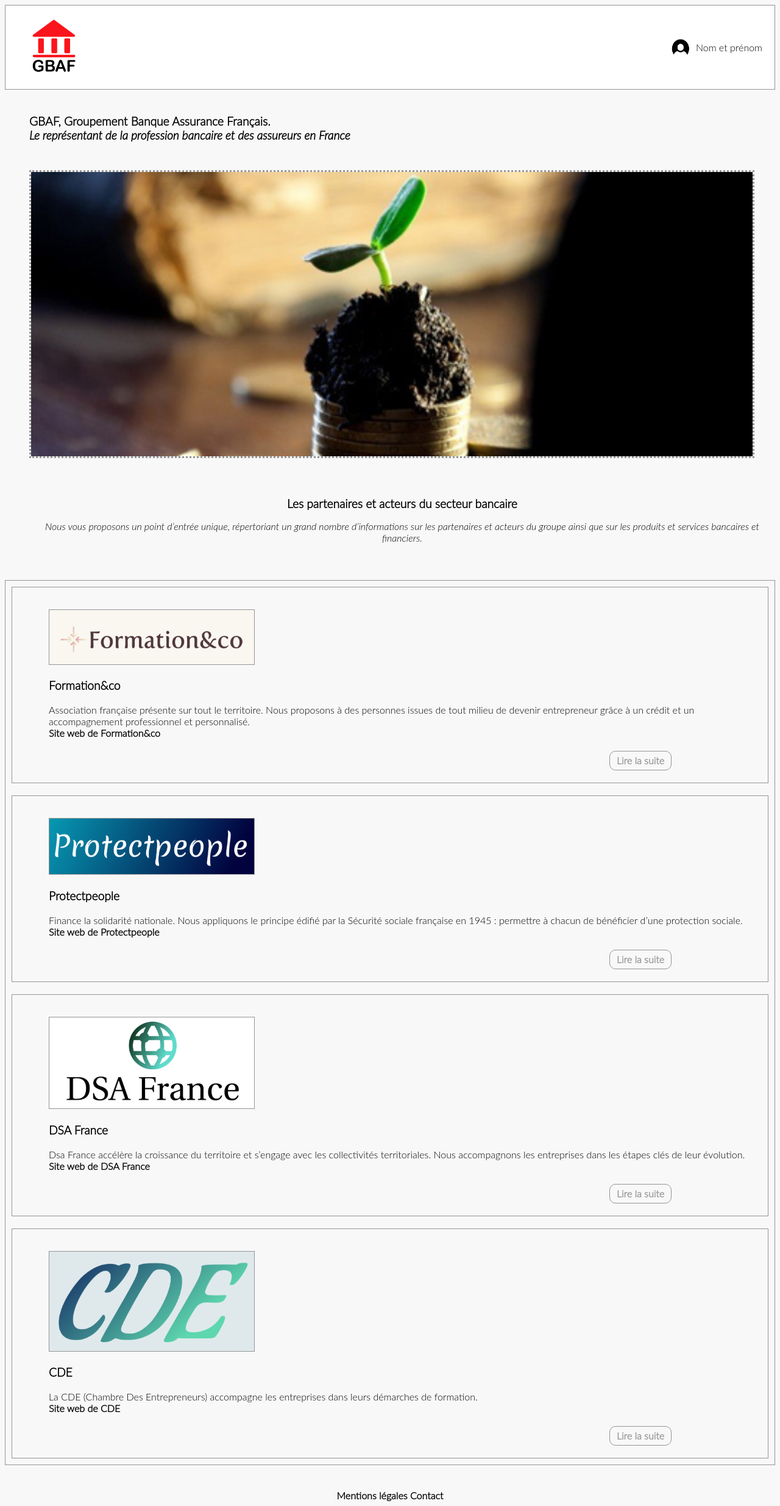
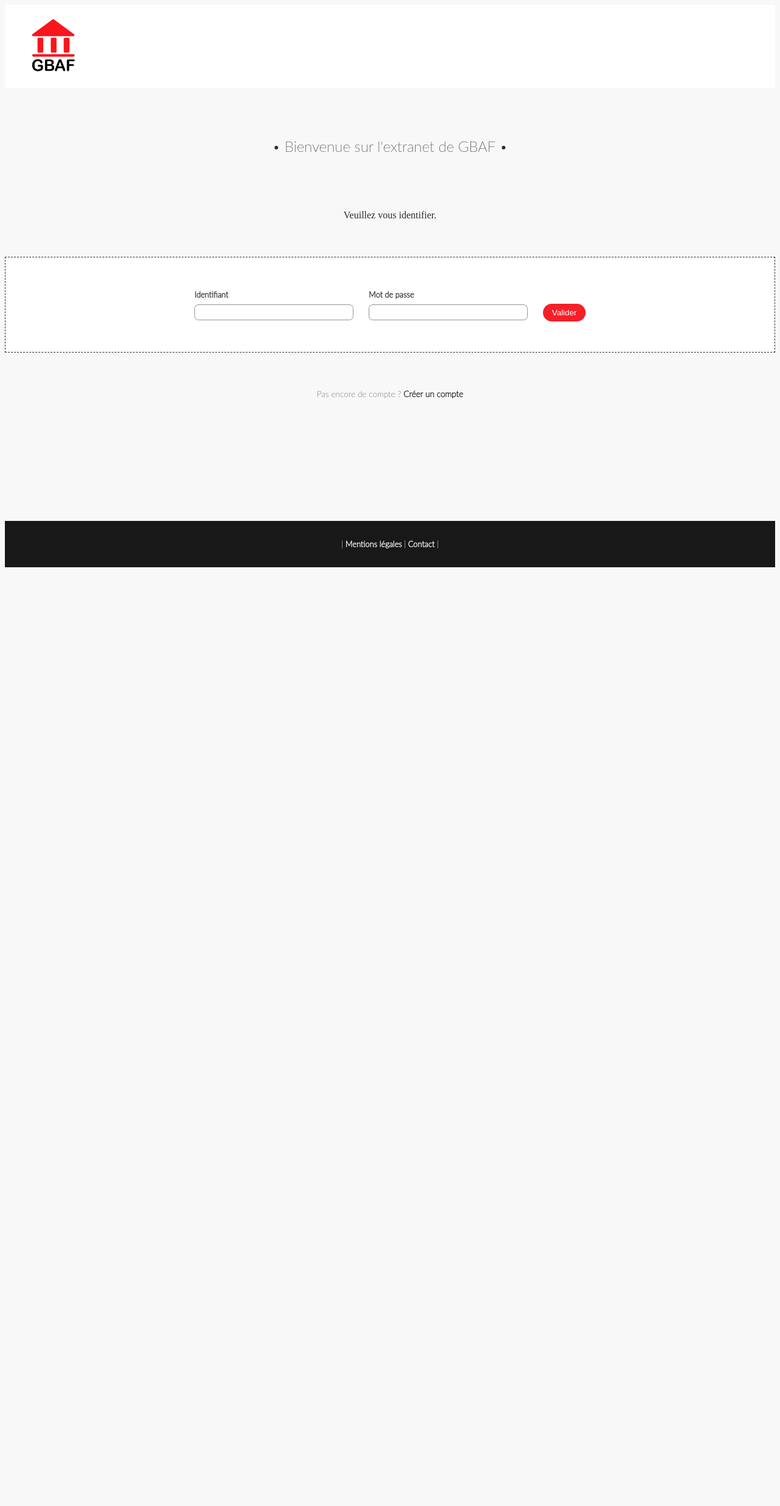
Before and after one commit to anthonykdk/oc_p3, a PHP site: page / in a window 1280 px wide. Shown: the whole page at 61% size. After the commit the page ends 930 px from the top, so only its background shows below. Run offline with PHP 8.4, Linux system fonts and the light colour scheme; some web fonts are replaced.

Commit message:
Finalisation html/css

```diff
--- a/index.html
+++ b/index.html
@@ -5,58 +5,46 @@
 		<link rel="stylesheet" href="style.css" />
 		<title>Extranet de GBAF</title>
 	</head>
-
 <!-- Corps de la page-->
 	<body>
-
 <!-- Header -->
 	<header>
 		<figure>
-			<img id="logo_header" src="images/logo.png" alt="logo de GBAF" />
+			<a href="#"><img id="logo_header" src="images/logo.png" alt="logo de GBAF" /></a>
 		</figure>
-
 		<div id="nom_prenom_utilisateur">
 				<img id="logo_login" src="images/logo_login.png" alt="icone utilisateur">
 				Nom et prénom
 		</div>
 	</header>
-
 <!-- Login -->
-
 		<div id="page_identification">
-
-
 			<div id="login_welcome">
-			Bienvenue sur l'extranet de GBAF <br /> <em>Veuillez vous identifier</em>
+				<div id="welcome_text">• Bienvenue sur l'extranet de GBAF •</div>
+				<div id="pleaselogin_text">Veuillez vous identifier.</div>
 			</div>
 			<br />
-			<div id="conteneur_login">
+			<div id="formulaire_login">
 				<div class="element_username">
-
 					<label for="username_login">Identifiant<br /></label>
 					<input type="text" id="username_login" name="username_login" required
 					minlength="4" maxlength="20" size="25">
 				</div>
-
 				<div class="element_password">
 					<label for="password_login">Mot de passe<br /></label>
 					<input type="password" id="password_login" name="password_login" required
 					minlength="4" maxlength="20" size="25">
 				</div>
-
 				<div class="element_valider">
 					<br /><button>Valider</button>
 				</div>
 			</div>
-			<div id="login_createaccount">
-
-			Pas encore de compte ? <a href="#">Créer un compte</a>
-
-			</div>
 
 
-
-
+			<div id="login_createaccount">
+				Pas encore de compte ? <a href="#">Créer un compte</a>
+			</div>
+<!-- Creation de compte -->
 			<div id="creation_compte">
 				<p>
 					Créer un compte
@@ -64,49 +52,36 @@
 				<label for="name">Nom :</label>
 				<input type="text" id="name" name="name" required
 				minlength="4" maxlength="20" size="20">
-
 				<label for="firstname">Prénom :</label>
 				<input type="text" id="firstname" name="firstname" required
 				minlength="4" maxlength="20" size="20">
-
 				<label for="username">Identifiant :</label>
 				<input type="text" id="username" name="username" required
 				minlength="4" maxlength="20" size="20">
-
 				<label for="password">Mot de passe :</label>
 				<input type="password" id="password" name="password" required
 				minlength="4" maxlength="20" size="20">
-
 				<label for="secretquestion">Question secrète :</label>
 				<input type="text" id="secretquestion" name="secretquestion" required
 				minlength="4" maxlength="20" size="20">
-
 				<label for="answer_secretquestion">Réponse à la question secrète :</label>
 				<input type="text" id="answer_secretquestion" name="answer_secretquestion" required
 				minlength="4" maxlength="20" size="20">
 				<button>Valider</button>
 			</div>
 		</div>
-
-
-
 <!-- Section presentation -->
-
-
-		<div id="contenu_page">
-
+	<div id="contenu_page">
 		<section id="section_presentation">
-			<h1 id="titre_gbaf_subheader">GBAF, Groupement Banque Assurance Français. <br /><em>Le représentant de la profession bancaire et des assureurs en France</em></h1>
+			<h1 id="titre_gbaf">GBAF, Groupement Banque Assurance Français. <br /><em>Le représentant de la profession bancaire et des assureurs en France</em></h1>
 			<figure>
 				<img id="image_presentation" src="images/illustration_500x197.jpg" alt="illustration de presentation" />
 			</figure>
 		</section>
-
 <!-- Section acteurs -->
-
 		<section id="section_acteurs">
 			<h2 id="titre_section_acteurs">Les partenaires et acteurs du secteur bancaire</h2>
-			<p id=description_partenaires_acteurs>
+			<p id="description_partenaires_acteurs">
 				Nous vous proposons un point d’entrée unique, répertoriant un grand nombre d’informations sur les partenaires et acteurs du groupe ainsi que sur les produits et services bancaires et financiers.
 			</p>
 			<div id="conteneur_acteurs">
@@ -120,10 +95,7 @@
 						Nous proposons à des personnes issues de tout milieu de devenir entrepreneur grâce à un crédit et un accompagnement professionnel et personnalisé.
 						<br /><a href="#">Site web de Formation&co</a>
 					</p>
-					<a id="lien_lirelasuite" href="#">
-						Lire la suite
-					</a>
-
+					<a id="lien_lirelasuite" href="#">Lire la suite</a>
 				</div>
 				<div class="bloc_acteur">
 					<figure>
@@ -134,7 +106,6 @@
 						Finance la solidarité nationale.
 						Nous appliquons le principe édifié par la Sécurité sociale française en 1945 : permettre à chacun de bénéficier d’une protection sociale. <br />
 						<a href="#">Site web de Protectpeople</a>
-					</p>
 					</p>
 					<a id="lien_lirelasuite" href="#">
 					<div class="lirelasuite">
@@ -175,13 +146,11 @@
 				</div>
 			</div>
 		</section>
-		</div>
+	</div>
 
 <!-- Pied de page -->
 		<section id="section_footer">
-			<a href="#">Mentions l&eacute;gales</a>
-			<a href="#">Contact</a>
+			| <a href="#">Mentions légales</a> | <a href="#">Contact</a> |
 		</section>
 	</body>
 </html>
-<!-- Fin -->
--- a/style.css
+++ b/style.css
@@ -8,7 +10,21 @@ font-weight: normal;
 font-style: normal;
 }
 
-/* Elements principaux */
+@font-face {
+font-family: 'lato thin';
+src: url('fonts/Lato-Thin.ttf');
+font-weight: normal;
+font-style: normal;
+}
+
+@font-face {
+font-family: 'lato lightitalic';
+src: url('fonts/Lato-LightItalic.ttf');
+font-weight: normal;
+font-style: normal;
+}
+
+/* ELEMENTS PRINCIPAUX */
 
 body {
 	background-color: #F8F8F8;
@@ -27,20 +43,17 @@ h1, h2, h3 {
 a {
 	text-decoration: none;
 	color: black;
-	font-weight: 600;
+	font-weight: 700;
 }
 
-/* --- Partie header --- */
+/* HEADER */
 
 header {
 	display: flex;
 	flex-direction: row;
 	justify-content: space-between;
 	background-color: white;
-	border: 1px solid #959595;
 }
-
-/* Logo GBAF */
 
 #logo_header {
 	width: 80px;
@@ -49,18 +62,20 @@ header {
 	margin-bottom: auto;
 }
 
-/* Tout ce qui est de l'identification */
+/* IDENTIFICATION */
 
 #page_identification {
-	display: none;
+	display: block;
 }
 
-/* Une fois identifie(e) */
-
 #nom_prenom_utilisateur {
-	display: flex;
+	display: none;
 	align-items: center;
 	margin-right: 20px;
+}
+
+#contenu_page {
+	display: none;
 }
 
 #logo_login {
@@ -69,24 +84,23 @@ header {
 	margin-right: 10px;
 }
 
-#contenu_page {
-	display: block;
-}
+/* Identification - Premiere page */
 
-/* Login utilisateur sur premiere page */
-
-#conteneur_login {
+#formulaire_login {
 	display: flex;
+	flex-direction: row;
 	justify-content: center;
-	border: 1px dotted #959595;
 	margin-left: auto;
 	margin-right: auto;
-	padding: 20px;
-	background: #FFFFFF;
+	padding: 50px;
+	background-color: white;
+	border: 1px dashed #2C2C2C;
 }
 
 label {
-	font-size: 0.85em;
+	font-size: 0.8em;
+	font-weight: 600;
+	color: #2C2C2C;
 }
 
 #login_welcome, #login_createaccount {
@@ -94,25 +108,68 @@ label {
 }
 
 #login_welcome {
-	margin-top: 150px;
-	margin-bottom: 20px;
+	margin-top: 80px;
+	margin-bottom: 40px;
+	color: #2C2C2C;
+}
+
+#welcome_text {
+	font-size: 1.5em;
+	font-family: lato thin;
+}
+
+#pleaselogin_text {
+	margin-top: 90px;
+	margin-bottom: 1px;
+	font-family: lato lightitalic;
+	font-weight: 500;
+}
+
+#username_login {
+	margin-right: 25px;
+	margin-top: 8px;
+	font-size: 1em;
+}
+
+#password_login {
+	margin-top: 8px;
+	font-size: 1em;
+}
+
+.element_valider button {
+	margin-left: 25px;
+	margin-top: 7px;
+	padding: 6px;
+	background-color: #f51f28;
+	border: 1px dotted #f51f28;
+	border-radius: 20px;
+	width: 70px;
+	color: white;
+}
+
+input {
+	border: 1px dotted #2C2C2C;
+	border-radius: 7px;
+	padding: 3px;
 }
 
 #login_createaccount {
-	margin-top: 50px;
+	font-family: lato thin;
+	margin-top: 60px;
 	margin-bottom: 200px;
 	font-size: 0.85em;
+	color: #2C2C2C;
 }
 
-/* Partie creation de compte */
+/* CREATION DE COMPTE */
 
 #creation_compte {
 	display: none;
 }
 
-/* --- Partie presentation sur index.html --- */
+/* INDEX.HTML - SECTION PRESENTATION */
 
-#titre_gbaf_subheader {
+#titre_gbaf {
 	margin-top: 40px;
 }
 
@@ -174,35 +231,25 @@ label {
 	border: 1px solid #959595;
 }
 
-/* --- Partie footer --- */
+/* SECTION FOOTER */
 
-#section_footer
-{
+#section_footer {
 	margin-top: 40px;
 	text-align: center;
+	font-size: 0.8em;
+	color: #FFFFFF;
+	padding-top: 30px;
+	padding-bottom: 30px;
+	background-color: #181818;
 }
 
-
-
-/* Header sur acteur.html */
-
-
-#pageacteur_username {
-	margin-right: 20px;
-	margin-bottom: 100px;
-	display: flex;
-	flex-direction: row;
-	align-items: center;
+#section_footer a {
+	color: #FFFFFF;
 }
 
-/* Section acteur sur acteur.html */
+/* ACTEUR HTML - SECTION ACTEUR */
 
-#page_acteur_logo_acteur1 {
-	text-align: center;
-}
-
-#section_acteur img
-{
+#section_acteur img {
 	width: 300px;
 	height: auto;
 	border: 1px #959595 solid;
```
Also changed, not shown: other parts of style.css (+4 -52 lines).
